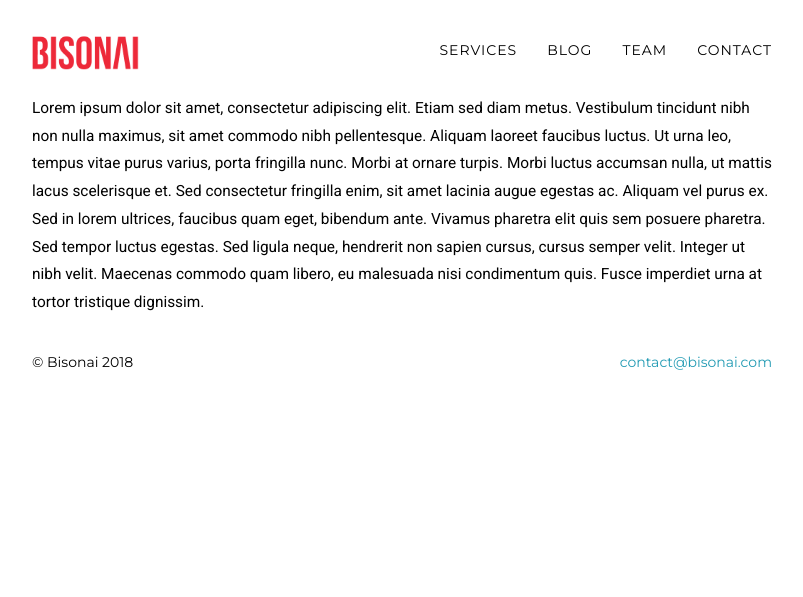
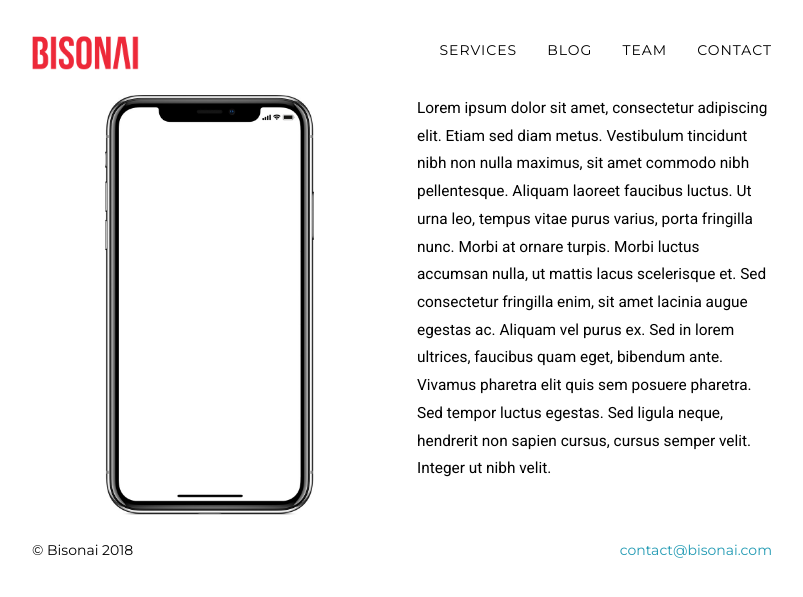
Before and after one commit to martinkersner/bisonai_www, a Jekyll site: the page built from index.html, in a window 1280 px wide. Shown: the top 597 px of the page, without its empty margins (238-1041 px from the left). Built offline with Jekyll 4.4.1, drawn with Linux system fonts in a browser that asks for light colours.

Commit message:
Add demo phone

```diff
--- /dev/null
+++ b/_layouts/index.html
@@ -0,0 +1,15 @@
+<!DOCTYPE html>
+<html>
+  <head)
+    {% include head.html %}
+  </head)
+    <body id="page-top" data-spy="scroll" data-target=".navbar-fixed-top">
+    {% include nav.html %}
+    {% include header.html %}
+    <section id="main-content" class="container content-section">
+    {{ content }}
+    </section>
+    {% include footer.html %}
+    {% include js.html %}
+    </body>
+</html>
--- a/index.html
+++ b/index.html
@@ -1,5 +1,13 @@
 ---
-layout: default
+layout: index
 ---
 
-<p>Lorem ipsum dolor sit amet, consectetur adipiscing elit. Etiam sed diam metus. Vestibulum tincidunt nibh non nulla maximus, sit amet commodo nibh pellentesque. Aliquam laoreet faucibus luctus. Ut urna leo, tempus vitae purus varius, porta fringilla nunc. Morbi at ornare turpis. Morbi luctus accumsan nulla, ut mattis lacus scelerisque et. Sed consectetur fringilla enim, sit amet lacinia augue egestas ac. Aliquam vel purus ex. Sed in lorem ultrices, faucibus quam eget, bibendum ante. Vivamus pharetra elit quis sem posuere pharetra. Sed tempor luctus egestas. Sed ligula neque, hendrerit non sapien cursus, cursus semper velit. Integer ut nibh velit. Maecenas commodo quam libero, eu malesuada nisi condimentum quis. Fusce imperdiet urna at tortor tristique dignissim.</p>
+    <div class="row">
+    <div class="col-md-6" style="text-align: center">
+<img src="img/res/demo_phone.jpg" style="height: 420px;"/>
+    </div>
+
+    <div class="col-md-6">
+<p>Lorem ipsum dolor sit amet, consectetur adipiscing elit. Etiam sed diam metus. Vestibulum tincidunt nibh non nulla maximus, sit amet commodo nibh pellentesque. Aliquam laoreet faucibus luctus. Ut urna leo, tempus vitae purus varius, porta fringilla nunc. Morbi at ornare turpis. Morbi luctus accumsan nulla, ut mattis lacus scelerisque et. Sed consectetur fringilla enim, sit amet lacinia augue egestas ac. Aliquam vel purus ex. Sed in lorem ultrices, faucibus quam eget, bibendum ante. Vivamus pharetra elit quis sem posuere pharetra. Sed tempor luctus egestas. Sed ligula neque, hendrerit non sapien cursus, cursus semper velit. Integer ut nibh velit.</p>
+    </div>
+    </div>
```
Also changed, not shown: img/res/demo_phone.jpg (added), 1 other file.
